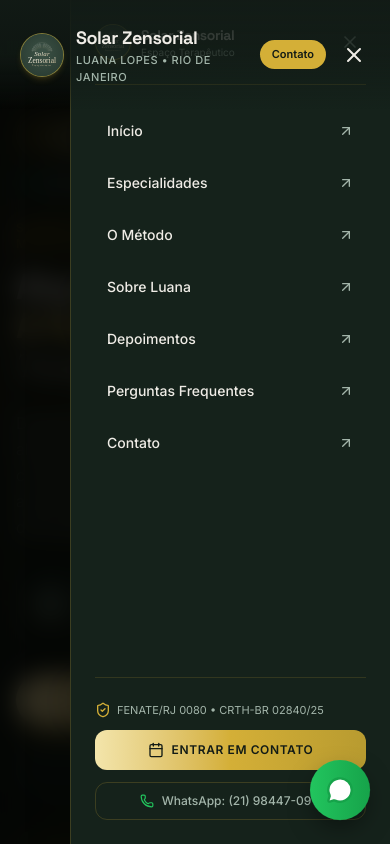
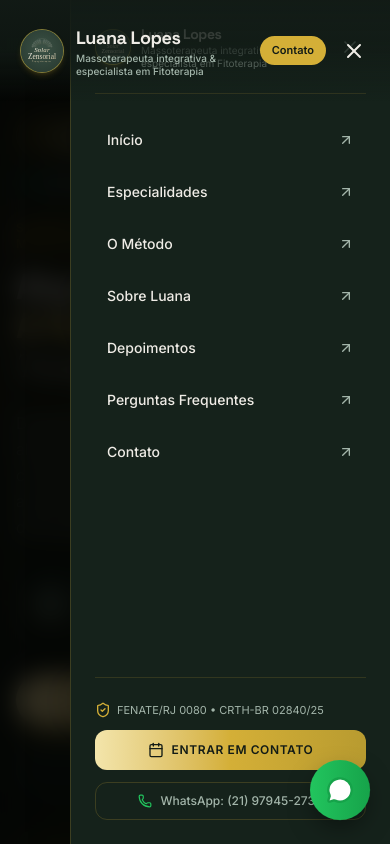
Before and after one commit to igorguerra95/Solar-Zensorial-Luana, a React (Vite) app: page / in a window 390 px wide. Both pictures are taken after a click on the button 354 px from the left and 54 px from the top of the page. Shown: the top 844 px of the page. Built offline with nearby package versions, Linux system fonts and the light colour scheme.

Commit message:
chore: update contact info and branding
Update the primary contact phone number and rebrand the application header to reflect Luana Lopes' professional title.

```diff
--- a/src/components/Navbar.tsx
+++ b/src/components/Navbar.tsx
@@ -56,10 +56,10 @@ export const Navbar: React.FC<NavbarProps> = ({ onOpenBooking }) => {
               <SolarLogo size="md" className="group-hover:scale-105 transition-transform duration-500" />
               <div className="flex flex-col">
                 <span className="font-display font-bold text-lg sm:text-xl tracking-tight text-[#EFECE6] group-hover:text-[#FFF8E7] transition-colors flex items-center gap-1.5">
-                  Solar Zensorial
+                  Luana Lopes
                 </span>
-                <span className="text-[11px] font-medium tracking-wider text-[#A3B5AA] uppercase">
-                  Luana Lopes • Rio de Janeiro
+                <span className="text-[10px] sm:text-[11px] font-medium text-[#A3B5AA] leading-tight">
+                  Massoterapeuta integrativa & especialista em Fitoterapia
                 </span>
               </div>
             </a>
@@ -138,9 +138,11 @@ export const Navbar: React.FC<NavbarProps> = ({ onOpenBooking }) => {
                   <SolarLogo size="sm" />
                   <div>
                     <div className="font-display font-bold text-sm text-[#EFECE6]">
-                      Solar Zensorial
+                      Luana Lopes
                     </div>
-                    <div className="text-[10px] text-[#A3B5AA]">Espaço Terapêutico</div>
+                    <div className="text-[10px] text-[#A3B5AA] leading-tight">
+                      Massoterapeuta integrativa & especialista em Fitoterapia
+                    </div>
                   </div>
                 </div>
                 <button
--- a/src/data/content.ts
+++ b/src/data/content.ts
@@ -20,8 +20,8 @@ export const BRAND_INFO = {
   awards: '4º Lugar no Campeonato Internacional de Massoterapia (2026)',
   location: 'Rio de Janeiro – RJ (Espaço Zensorial)',
   locationCity: 'Rio de Janeiro, RJ',
-  phoneDisplay: '(21) 98447-0911',
-  phoneRaw: '5521984470911',
+  phoneDisplay: '(21) 97945-2733',
+  phoneRaw: '5521979452733',
   email: 'terapiasmulticarerj@gmail.com',
   instagram: '@souluanalopes.raiz',
   instagramUrl: 'https://instagram.com/souluanalopes.raiz',
@@ -258,7 +258,7 @@ export const FAQS: FAQItem[] = [
     category: 'atendimento',
     question: 'Como são realizados os agendamentos e onde acontecem os atendimentos?',
     answer:
-      'Os atendimentos são presenciais, exclusivamente com hora marcada, em um ambiente preparado no Rio de Janeiro – RJ (Espaço Zensorial). Agendamentos e dúvidas são feitos diretamente pelo WhatsApp (21) 98447-0911.',
+      'Os atendimentos são presenciais, exclusivamente com hora marcada, em um ambiente preparado no Rio de Janeiro – RJ (Espaço Zensorial). Agendamentos e dúvidas são feitos diretamente pelo WhatsApp comercial (21) 97945-2733.',
   },
 ];
 
```
